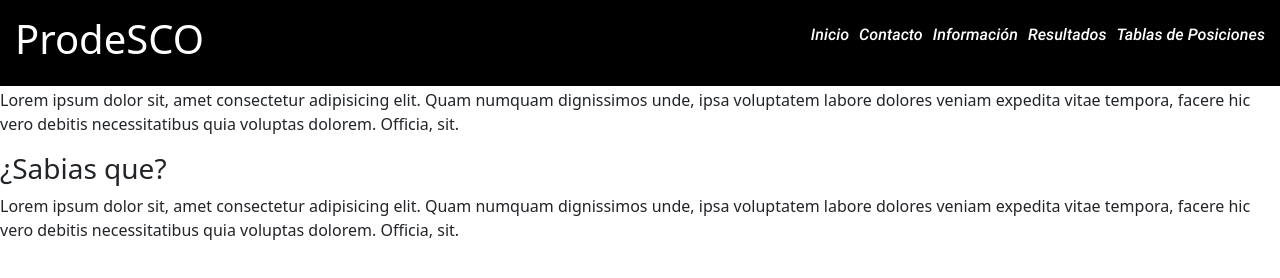
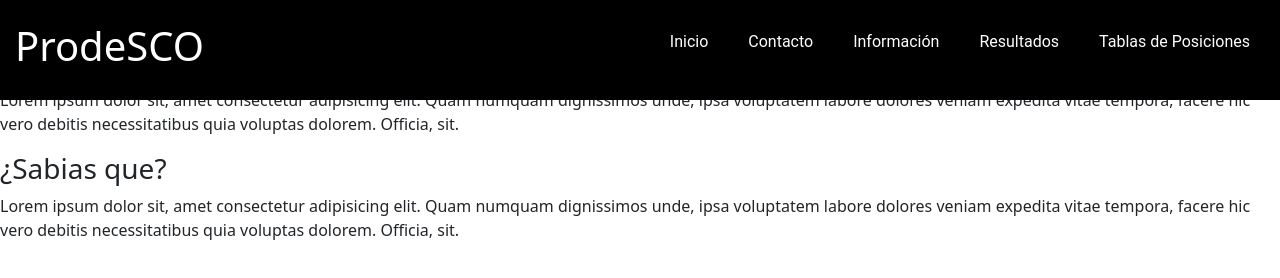
Before and after one commit to Stefano-Scozziero/Proyecto-Git, a plain HTML site: page pages/info.html in a window 1280 px wide. Drawn offline with nearby package versions, Linux system fonts and the light colour scheme; a web font is replaced by a local one.

Commit message:
Aplicando SASS

```diff
--- a/css/styles.css
+++ /dev/null
@@ -1,41 +0,0 @@
-@font-face {
-    font-family: 'Roboto';
-    src: url(../font/Roboto-MediumItalic.ttf);
-}
-
-*{
-    margin: 0;
-    padding: 0;
-}
-
-a {
-    text-decoration: none;
-    color: white;
-}
-
-.header {
-    color: white;
-    background-color: black;
-
-
-    padding: 15px;
-    width: 100%;
-    position: fixed;
-
-
-    display: flex;
-    justify-content: space-between;
-    align-items: center;
-}
-
-/*FLEXBOX*/
-
-
-.nav-list {
-    font-family: 'Roboto', sans-serif;
-
-    list-style: none;
-    display: flex;
-    gap:10px;
-
-}
--- a/pages/info.html
+++ b/pages/info.html
@@ -7,7 +7,7 @@
     <meta name="viewport" content="width=device-width, initial-scale=1.0">
     <link href="https://cdn.jsdelivr.net/npm/bootstrap@5.3.0-alpha3/dist/css/bootstrap.min.css" rel="stylesheet"
         integrity="sha384-KK94CHFLLe+nY2dmCWGMq91rCGa5gtU4mk92HdvYe+M/SXH301p5ILy+dN9+nJOZ" crossorigin="anonymous">
-    <link rel="stylesheet" href="../css/styles.css">
+    <link rel="stylesheet" href="../styles/css/styles.css">
     <title>ProdeSA-Informacion</title>
 </head>
 
--- /dev/null
+++ b/styles/scss/main.scss
@@ -0,0 +1,48 @@
+@font-face {
+    font-family: 'Roboto';
+    src: url(../font/Roboto-MediumItalic.ttf);
+}
+
+*{
+    margin: 0;
+    padding: 0;
+}
+
+.header {
+    color: white;
+    background-color: black;
+
+
+    padding: 15px;
+    width: 100%;
+    position: fixed;
+
+
+    display: flex;
+    justify-content: space-between;
+    align-items: center;
+
+    nav {
+
+        .nav-list {
+            font-family: 'Roboto', sans-serif;
+
+            list-style: none;
+            display: flex;
+            gap:10px;
+
+            li {
+                padding: 15px;
+
+                &:hover {
+                    color: red;
+                }
+
+                a {
+                    text-decoration: none;
+                    color: white;
+                }
+            }
+        }
+    }
+}
```
Also changed, not shown: index.html (+2 -2 lines), pages/contact.html (+1 -1 lines), pages/results.html (+1 -1 lines), pages/tables.html (+1 -1 lines), styles/css/styles.css (added), 2 other files.
